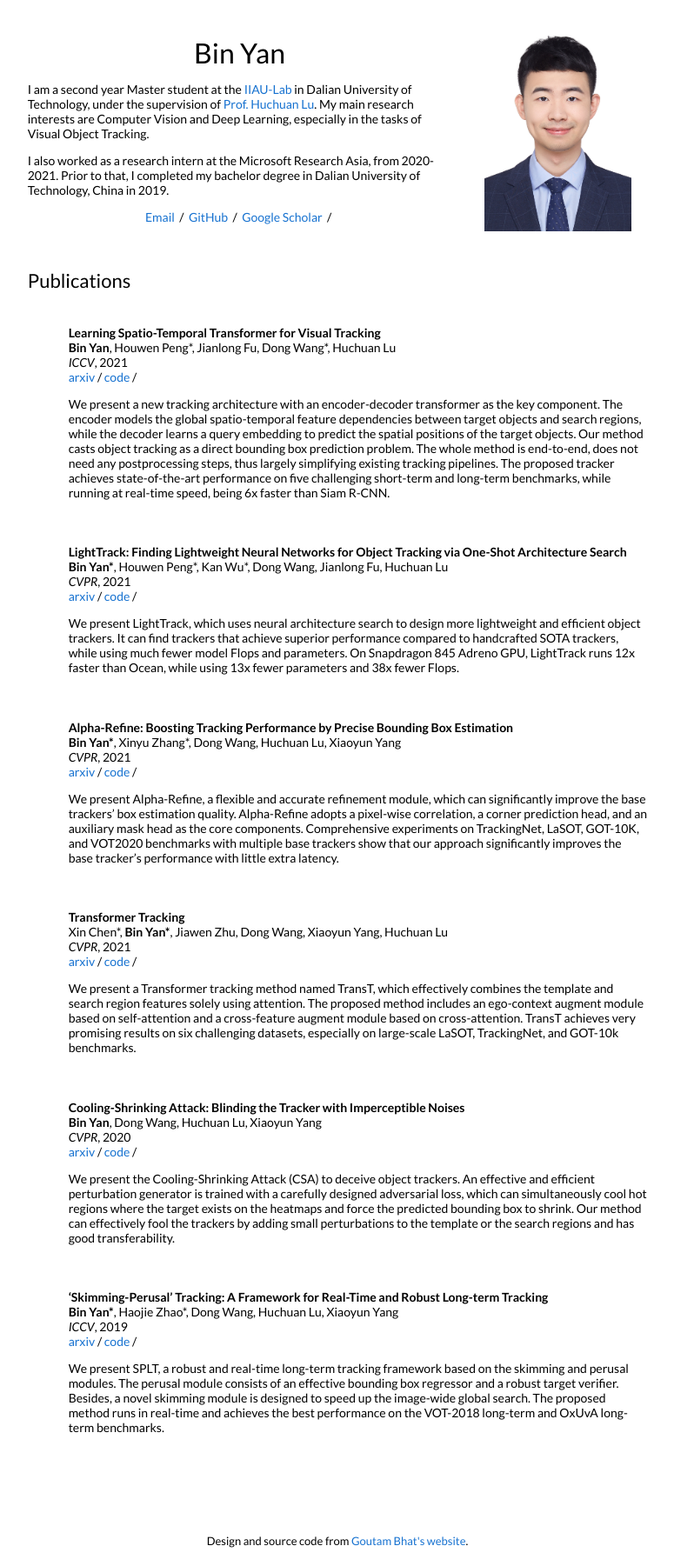
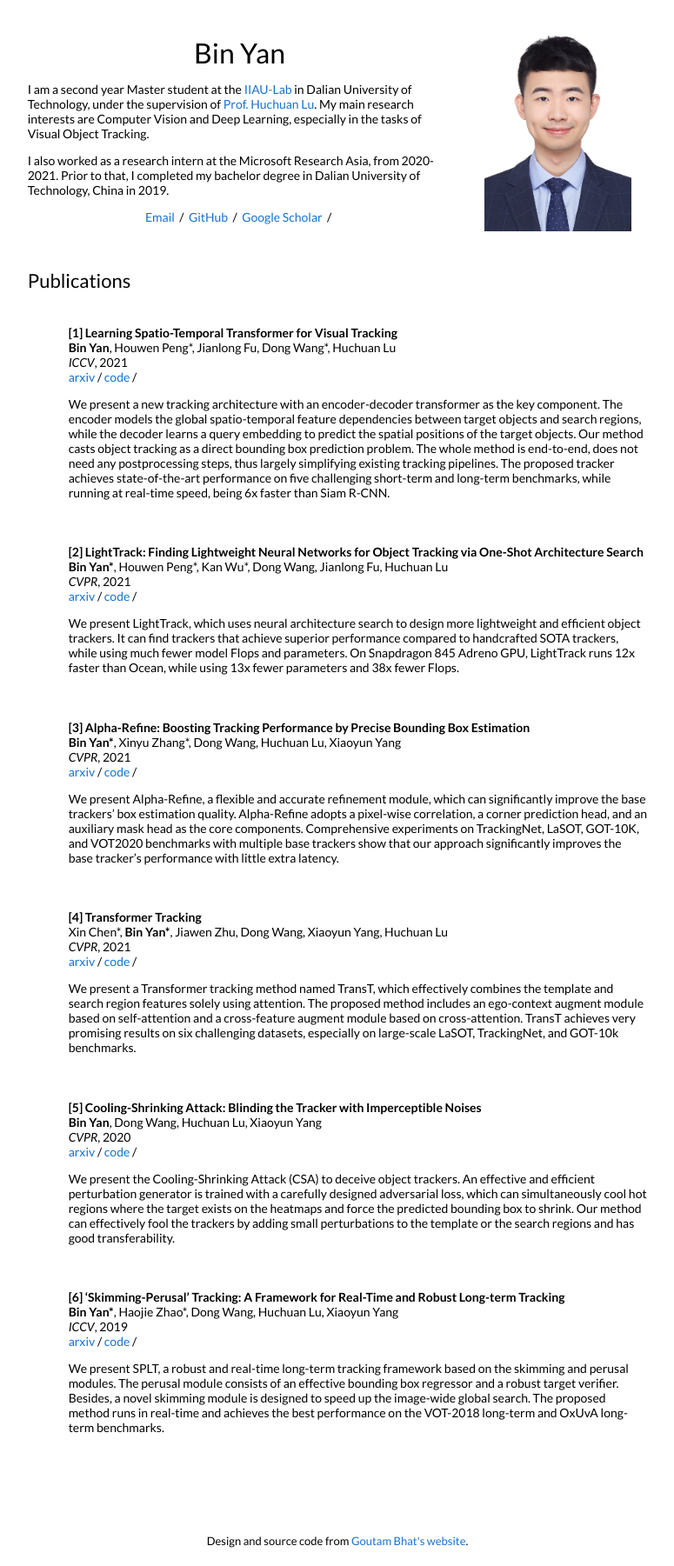
Before and after one commit to MasterBin-IIAU/masterbin-iiau.github.io, a Jekyll site: the page built from _posts/2021-07-23-stark.markdown, in a window 1280 px wide. Shown: the whole page at 87% size, without its empty margins (252-1027 px from the left). Built offline with Jekyll 4.4.1, drawn with Linux system fonts in a browser that asks for light colours.

Commit message:
add index

```diff
--- a/_posts/2019-11-30-splt.markdown
+++ b/_posts/2019-11-30-splt.markdown
@@ -1,6 +1,6 @@
 ---
 layout: post
-title:  "‘Skimming-Perusal’ Tracking: A Framework for Real-Time and Robust Long-term Tracking"
+title:  "[6] ‘Skimming-Perusal’ Tracking: A Framework for Real-Time and Robust Long-term Tracking"
 date:   2019-11-30
 image: /images/1.png
 categories: research
--- a/_posts/2020-06-30-csa.markdown
+++ b/_posts/2020-06-30-csa.markdown
@@ -1,6 +1,6 @@
 ---
 layout: post
-title:  "Cooling-Shrinking Attack: Blinding the Tracker with Imperceptible Noises"
+title:  "[5] Cooling-Shrinking Attack: Blinding the Tracker with Imperceptible Noises"
 date:   2020-06-30
 image: /images/1.png
 categories: research
--- a/_posts/2021-04-27-transt.markdown
+++ b/_posts/2021-04-27-transt.markdown
@@ -1,6 +1,6 @@
 ---
 layout: post
-title:  "Transformer Tracking"
+title:  "[4] Transformer Tracking"
 date:   2021-04-27
 image: /images/1.png
 categories: research
--- a/_posts/2021-04-28-alpharefine.markdown
+++ b/_posts/2021-04-28-alpharefine.markdown
@@ -1,6 +1,6 @@
 ---
 layout: post
-title:  "Alpha-Refine: Boosting Tracking Performance by Precise Bounding Box Estimation"
+title:  "[3] Alpha-Refine: Boosting Tracking Performance by Precise Bounding Box Estimation"
 date:   2021-04-28
 image: /images/1.png
 categories: research
--- a/_posts/2021-04-29-lighttrack.markdown
+++ b/_posts/2021-04-29-lighttrack.markdown
@@ -1,6 +1,6 @@
 ---
 layout: post
-title:  "LightTrack: Finding Lightweight Neural Networks for Object Tracking via One-Shot Architecture Search"
+title:  "[2] LightTrack: Finding Lightweight Neural Networks for Object Tracking via One-Shot Architecture Search"
 date:   2021-04-29
 image: /images/1.png
 categories: research
--- a/_posts/2021-07-23-stark.markdown
+++ b/_posts/2021-07-23-stark.markdown
@@ -1,6 +1,6 @@
 ---
 layout: post
-title:  "Learning Spatio-Temporal Transformer for Visual Tracking"
+title:  "[1] Learning Spatio-Temporal Transformer for Visual Tracking"
 date:   2021-07-23
 image: /images/1.png
 categories: research
```
